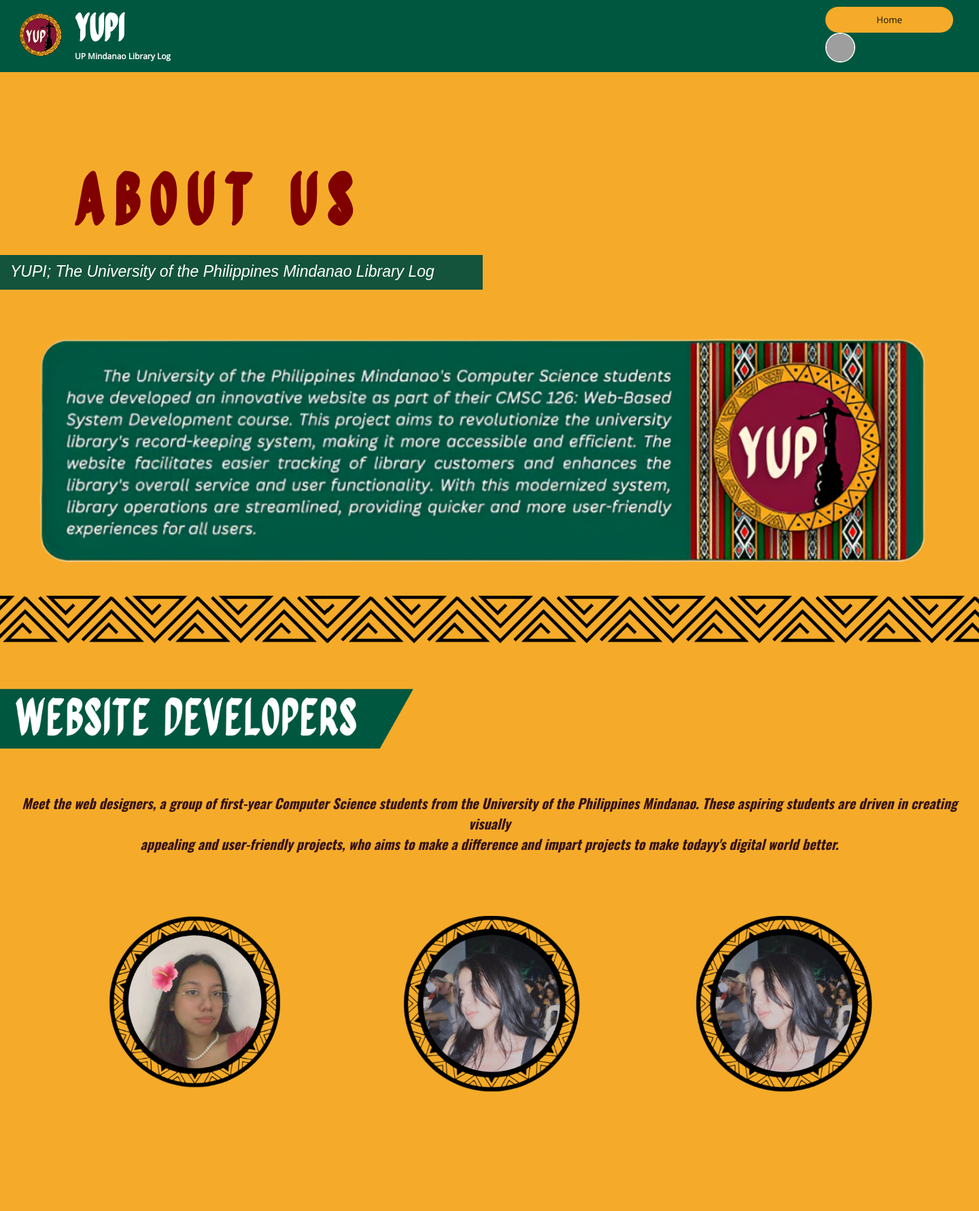
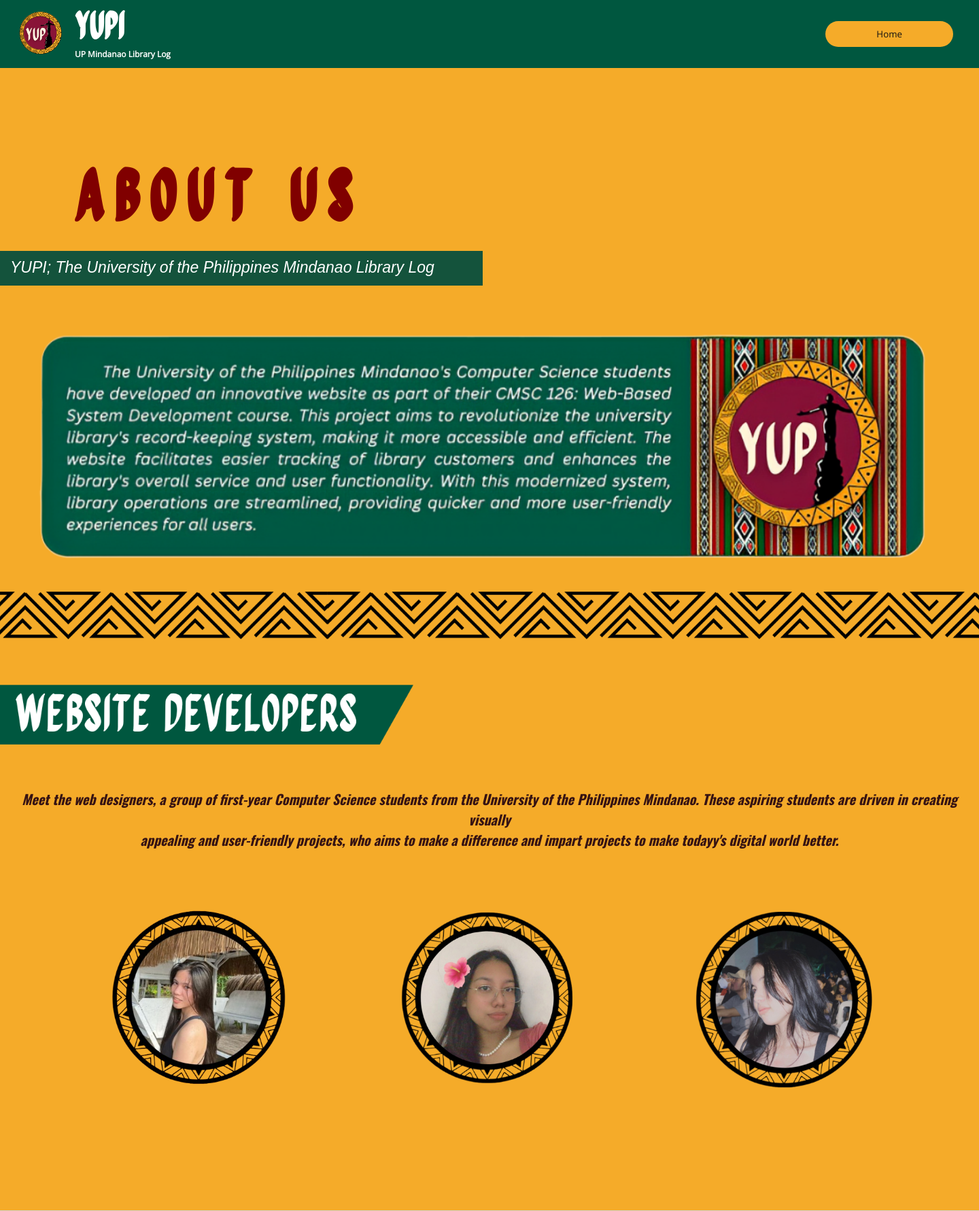
Before and after one commit to angelakim19/CMSC126_FinalWebsiteProj, a PHP site: page /aboutus.html in a window 1440 px wide. Shown: the top 1781 px of the page at 68% size. Run offline with PHP 8.4, Linux system fonts and the light colour scheme; some web fonts are replaced; grey boxes are pictures that could not be loaded.

Commit message:
kuan final nani sa about us

```diff
--- a/aboutus.html
+++ b/aboutus.html
@@ -211,19 +211,6 @@
     <div class="header-buttons">
         <button type="button" onclick="redirectToHome()">Home</button>
 
-        <nav>
-          <ul style="list-style: none; padding: 0; margin: 0; display: flex;">
-            <li class="user-dropdown">
-              <img src="<?php echo $profilePicture; ?>" alt="User Photo" class="user-photo" id="user-photo">
-              <div class="dropdown-content">
-                <a href="#">Settings</a>
-                <a href="#">Help and Support</a>
-                <a href="#">Give Feedback</a>
-                <a href="#">Log Out</a>
-              </div>
-            </li>
-          </ul>
-        </nav>
     </div>
   </header>
   <section class="section-background">
@@ -238,16 +225,16 @@
     <p class="description">Meet the web designers, a group of first-year Computer Science students from the University of the Philippines Mindanao. These aspiring students are driven in creating visually <br> appealing and user-friendly projects, who aims to make a difference and impart projects to make todayy's digital world better.</p>
       <div class="image-container">
         <div class="image-wrapper">
+          <img src="quennie.png" alt="Image 2">
+          <p class="image-description">Quennie A. Nebria, a 19-year-old graduate from Tugbok National High School, who's passionate about technology, particularly UI/UX design and web development. Currently, Quennie is focused on mastering dynamic database management, proper algorithms, and relevant mathematical theorems. With this diverse skill set, Quennie shows promise in excelling across various aspects of software development, poised to make significant contributions to the tech industry.</p>
+        </div>
+        <div class="image-wrapper">
           <img src="angela.png" alt="Image 1">
           <p class="image-description">Angela Kim Ruchina Masong, a 19-year-old graduate from Valencia National High School in 2023, exhibits a diverse skill set including HTML, CSS, JavaScript, PHP, SQL, C, Python, C++, Photoshop, and video editing. With a keen interest in various tech domains such as web development, UI/UX design, database administration, IT support, and cybersecurity, Angela is currently sharpening her expertise in JavaScript and PHP, eager to delve deeper into these realms.</p>
         </div>
         <div class="image-wrapper">
-          <img src="chello.png" alt="Image 2">
-          <p class="image-description">Description for Image 2</p>
-        </div>
-        <div class="image-wrapper">
           <img src="chello.png" alt="Image 3">
-          <p class="image-description">Description for Image 3</p>
+          <p class="image-description">Chello G. Serion, a 19-year-old student from St. John Paul II College of Davao. She hasn't specified any particular skills or interests in technology, they are currently focusing on learning PHP and MySQL. This suggests a budding interest or potential career path in web development or database management. She could unlock a world of opportunities in the tech industry, whether it's building dynamic websites, creating powerful web applications, or managing databases for various purposes.</p>
         </div>
       </div>
     </section>
--- a/reserve_seat.php
+++ b/reserve_seat.php
@@ -25,8 +25,6 @@
     <title>YUPI Library Reservation</title>
     <style>
 
-        /* Add your CSS styling here */
-        /* ... Existing styles ... */
         @import url('https://fonts.googleapis.com/css2?family=Fredoka+One&family=Quiapo&family=Canva+Sans&display=swap');
         @font-face {
             font-family: 'Quiapo';
```
Also changed, not shown: quennie.png (added).
